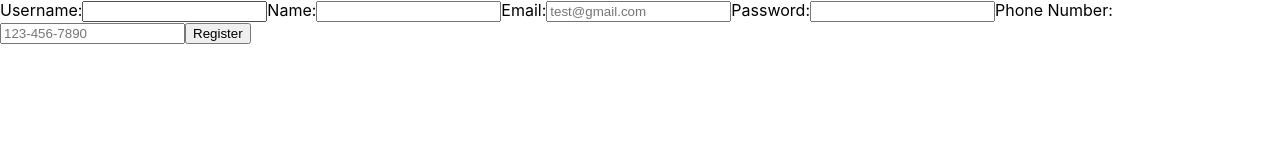
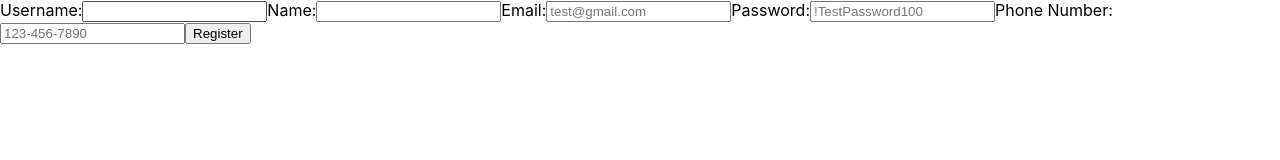
Before and after one commit to Manali7494/2024-capstone-frontend, a React (Create React App) app: page /register in a window 1280 px wide. Shown: the top 160 px of the page. Built offline with nearby package versions, Linux system fonts and the light colour scheme; no server answers; what aws-amplify would draw is missing.

Commit message:
Add placeholder

```diff
--- a/src/components/Register.jsx
+++ b/src/components/Register.jsx
@@ -86,6 +86,7 @@ function Register() {
         <input
           id="password"
           type="password"
+          placeholder="!TestPassword100"
           value={password}
           onChange={(e) => setPassword(e.target.value)}
         />
```
